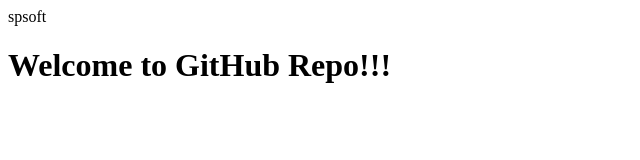
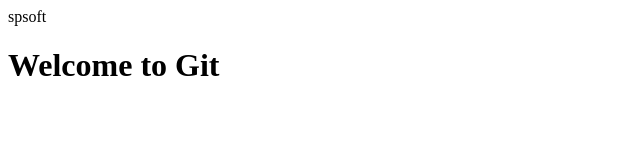
Before and after one commit to pavangoru/frontend-app, a plain HTML site: page index.html in a window 1280 px wide. Shown: the whole page, without its empty margins (0-640 px from the left). Drawn offline with Linux system fonts and the light colour scheme.

Commit message:
changes done

```diff
--- a/index.html
+++ b/index.html
@@ -1,6 +1,6 @@
 <html>
     <head>spsoft</head>
     <body>
-        <h1>Welcome to GitHub Repo!!!<h1>
+        <h1>Welcome to Git<h1>
         </body>
 </html>
```
